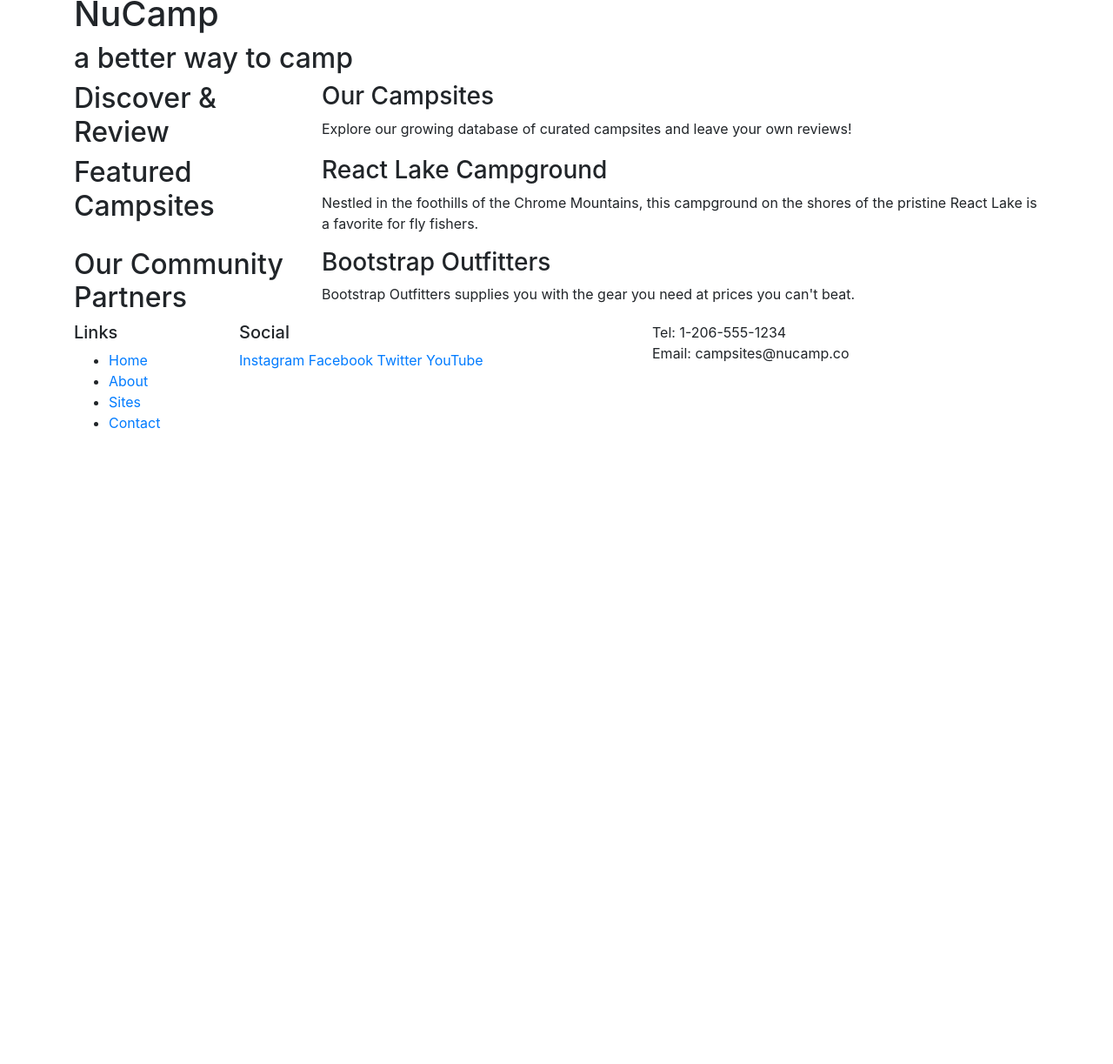
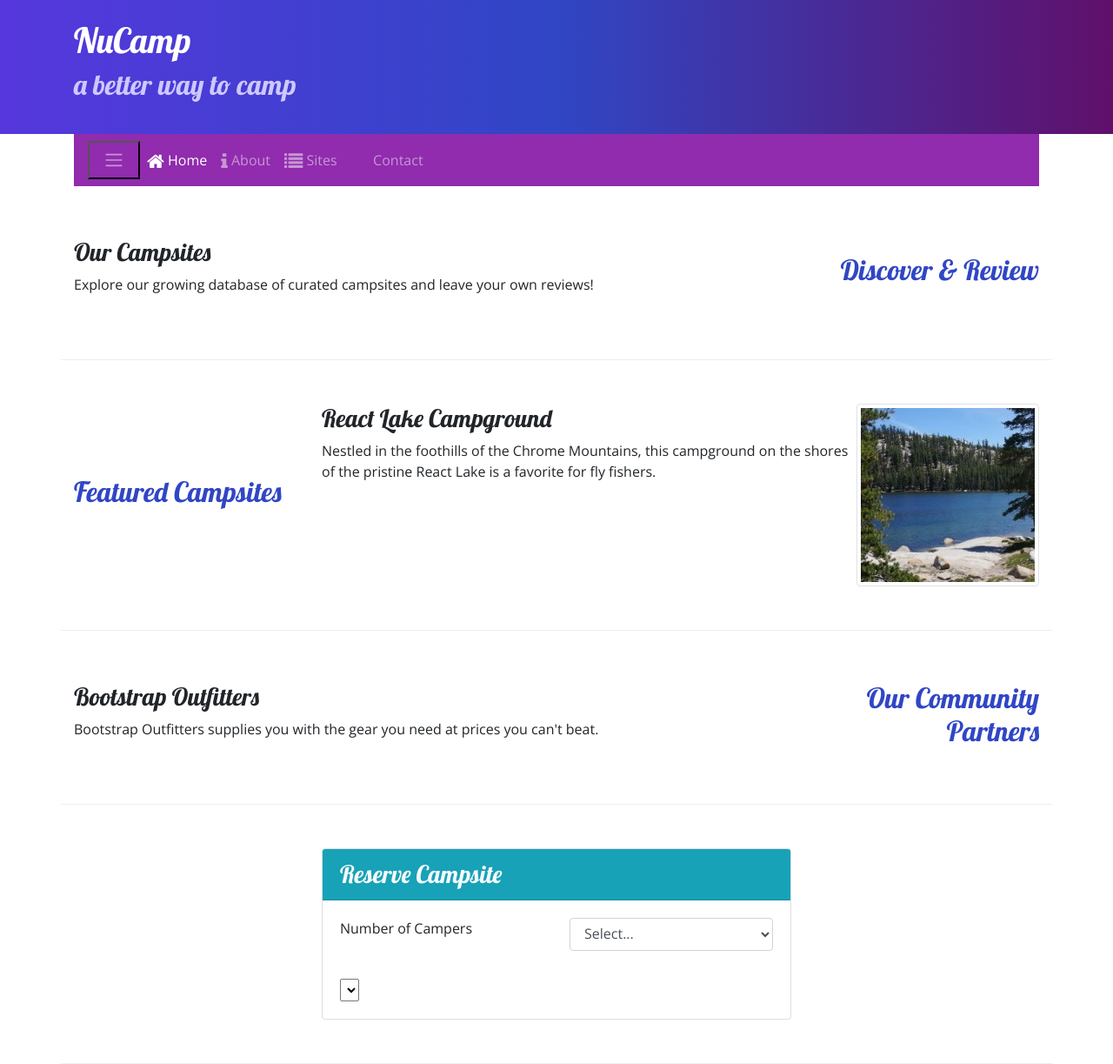
Before and after one commit to veganpowerlifter/Bootstrap-NuCampSite, a website: page index.html in a window 1280 px wide. Shown: the part 8-1231 px from the top of the page at 87% size. Before the commit the page ends 800 px from the top, so only its background shows below. Drawn offline with nearby package versions, Linux system fonts and the light colour scheme.

Commit message:
week 2 workshop

```diff
--- /dev/null
+++ b/css/styles.css
@@ -0,0 +1,36 @@
+body {
+    font-family: "Open Sans", sans-serif;
+}
+
+h1, h2, h3 {
+    font-family: "Lobster", cursive;
+}
+
+h2 {
+    color: #3046C5;
+}
+
+header h2 {
+    color: #CEC8FF;
+}
+
+footer {
+    background-image: linear-gradient(#CEC8FF, white);
+    padding: 20px 0;
+}
+
+.jumbotron {
+    margin:0;
+    padding: 30px;
+    background-image: linear-gradient(to right, #5637DD, #3046C5, #60106B);
+    color: white;
+}
+
+.row-content {
+    padding: 50px 0;
+    border-bottom: 1px ridge;
+    min-height: 200px;
+}
+.navbar{
+    background-color:#902cad;
+}
--- a/index.html
+++ b/index.html
@@ -2,19 +2,25 @@
 <html lang="en">
 
 <head>
-    <!-- Required meta tags always come first -->
+    <!-- Required meta tags always come firsnpmt -->
     <meta charset="utf-8" />
     <meta name="viewport" content="width=device-width, initial-scale=1" />
 
     <!-- Bootstrap CSS -->
     <link rel="stylesheet" href="node_modules/bootstrap/dist/css/bootstrap.min.css" />
 
+    <!-- Additional CSS must be placed after Bootstrap CSS -->
+    <link rel="stylesheet" href="node_modules/bootstrap-social/bootstrap-social.css" />
+    <link rel="stylesheet" href="node_modules/font-awesome/css/font-awesome.min.css" />
+    <link rel="stylesheet" href="https://fonts.googleapis.com/css?family=Lobster|Open+Sans" />
+    <link rel="stylesheet" href="css/styles.css" />
+
     <title>NuCamp: A Better Way To Camp</title>
 </head>
 
 <body>
 
-    <header>
+    <header class="jumbotron jumbotron-fluid">
         <div class="container">
             <div class="row">
                 <div class="col">
@@ -26,33 +32,102 @@
     </header>
 
     <div class="container">
-        <div class="row">
-            <div class="col-sm-4 col-md-3">
-                <h2>Discover & Review</h2>
+        <nav class="navbar navbar-expand-sm navbar-dark sticky-top">
+            <button class="navbar toggler" type="button" data-toggle="collapse" data-target="#nucampNavbar">
+                <span class="navbar-toggler-icon"></span>
+            </button>
+            <div class="collapse navbar-collapse" id="nucampNavbar">
+                <ul class="navbar-nav">
+                    <li class="nav-item active"><a class="nav-link" href="#"><i class="fa fa-home fa-lg"></i> Home</a>
+                    </li>
+                    <li class="nav-item"><a class="nav-link" href="aboutus.html"><i class="fa fa-info fa-lg"></i>
+                            About</a></li>
+                    <li class="nav-item"><a class="nav-link" href="#"><i class="fa fa-list fa-lg"></i></i> Sites</a>
+                    </li>
+                    <li class="nav-item"><a class="nav-link" href="contactus.html"><i
+                                class="fa fa-address-card fa-lg"></i> Contact</a></li>
+                </ul>
+            </div>
+        </nav>
+    </div>
+
+    <div class="container">
+        <div class="media"> <!---->
+            <div class="media-body"> <!---->
+                <div class="row row-content align-items-center">
+                    <div class="col-sm-4 order-sm-last col-md-3">
+                        <h2 class="text-sm-right"> Discover & Review</h2>
                     </div>
                     <div class="col">
                         <h3>Our Campsites</h3>
+                        <div class="d-none d-sm-block">
                             <p>Explore our growing database of curated campsites and leave your own reviews!</p>
                         </div>
                     </div>
+                </div> <!---->
+            </div>
+        </div>
 
-        <div class="row">
+        <div class="row row-content align-items-center">
             <div class="col-sm-4 col-md-3">
                 <h2>Featured Campsites</h2>
             </div>
             <div class="col">
+                <div class="media">
+                    <div class="media body">
+                        <div class="d-none d-sm-block">
                             <h3>React Lake Campground</h3>
-                <p>Nestled in the foothills of the Chrome Mountains, this campground on the shores of the pristine React Lake is a favorite for fly fishers.</p>
+
+                            <p>Nestled in the foothills of the Chrome Mountains, this campground on the shores of the
+                                pristine
+                                React Lake is a favorite for fly fishers.</p>
+                        </div class="ml-3">
+                        <img src="bootstrap-week2-task-1.jpg" class="img-thumbnail" alt="img-thumbnail">
+                    </div>
+                </div>
             </div>
         </div>
 
-        <div class="row">
-            <div class="col-sm-4 col-md-3">
-                <h2>Our Community Partners</h2>
+        <div class="row row-content align-items-center">
+            <div class="col-sm-4 order-sm-last col-md-3">
+                <h2 class="text-sm-right"> Our Community Partners</h2>
             </div>
             <div class="col">
                 <h3>Bootstrap Outfitters</h3>
+                <div class="d-none d-sm-block">
                     <p>Bootstrap Outfitters supplies you with the gear you need at prices you can't beat.</p>
+                </div>
+            </div>
+        </div>
+        <div class="row row-content">
+            <div class="column col-sm-6 mx-auto">
+                <div class="card">
+                    <h3 class="text-light bg-info card-header">
+                        Reserve Campsite</h3>
+                    <div class="card-body">
+
+                        <form id="reserveForm">
+                            <div class="row form-group">
+                                <label class="col col-sm-6"> Number of Campers</label>
+                                <div class="col">
+                                    <select class="form-control" name="numCampers" id="numCampers">
+                                        <option> Select...</option>
+                                        <option>1</option>
+                                        <option>2</option>
+                                        <option>3</option>
+                                        <option>4</option>
+                                        <option>5</option>
+                                        <option>6</option>
+                                    </select>
+                                </div>
+                            </div>
+                            <div class="row form-group">
+                            </div>
+                            <select date="date"></date>
+                        </form>
+                    </div>
+                </div>
+
             </div>
         </div>
     </div>
@@ -60,25 +135,31 @@
     <footer>
         <div class="container">
             <div class="row">
-                <div class="col-4 col-sm-2">
+                <div class="col-4 col-sm-2 offset-1">
                     <h5>Links</h5>
-                    <ul>
+                    <ul class="list unstyled">
                         <li><a href="#">Home</a></li>
-                        <li><a href="#">About</a></li>
-                        <li><a href="#">Sites</a></li>
-                        <li><a href="#">Contact</a></li>
+                        <li><a href="aboutus.html">About</a></li>
+                        <li><a href="sites.html">Sites</a></li>
+                        <li><a href="contact.html">Contact</a></li>
                     </ul>
                 </div>
-                <div class="col-6 col-sm-5">
+                <div class="col-6 col-sm-5 text-center">
                     <h5>Social</h5>
-                    <a href="http://instagram.com/">Instagram</a>
-                    <a href="http://facebook.com/">Facebook</a>
-                    <a href="http://twitter.com/">Twitter</a>
-                    <a href="http://youtube.com/">YouTube</a>
+                    <a class="btn btn-social-icon btn-instagram" href="http://instagram.com/"><i
+                            class="fa fa-instagram"></i></a>
+                    <a class="btn btn-social-icon btn-facebook" href="http://facebook.com/"><i
+                            class="fa fa-facebook"></i></a>
+                    <a class="btn btn-social-icon btn-twitter" href="http://twitter.com/"><i
+                            class="fa fa-twitter"></i></a>
+                    <a class="btn btn-social-icon btn-google" href="http://youtube.com/"><i
+                            class="fa fa-youtube"></i></a>
                 </div>
-                <div class="col-sm-4">
-                    Tel: 1-206-555-1234<br />
-                    Email: campsites@nucamp.co
+                <div class="col-sm-4 text-center">
+                    <a role="button" class="btn btn-link" href="tel:+12065551234"><i class="fa fa-phone"></i>
+                        1-206-555-1234</a><br />
+                    <a role="button" class="btn btn-link" href="mailto:campsites@nucamp.co"><i
+                            class="fa fa-envelope-o"></i> campsites@nucamp.co</a>
                 </div>
             </div>
         </div>
--- a/package.json
+++ b/package.json
@@ -7,8 +7,7 @@
     "lite": "lite-server",
     "start": "npm run lite",
     "test": "echo \"Error: no test specified\" && exit 1"
- },
-
+  },
   "author": "KatyaGorbacheva",
   "license": "ISC",
   "devDependencies": {
@@ -16,6 +15,8 @@
   },
   "dependencies": {
     "bootstrap": "^4.5.2",
+    "bootstrap-social": "^5.1.1",
+    "font-awesome": "^4.7.0",
     "jquery": "^3.5.1",
     "popper.js": "^1.16.1"
   }
```
Also changed, not shown: aboutus.html (added, +130 -0 lines), contactus.html (added, +175 -0 lines), bootstrap-week2-task-1.jpg (added), bootstrap-week2-task-1.png (added), 1 other file. Lines whose indentation alone changed are shown as unchanged.
